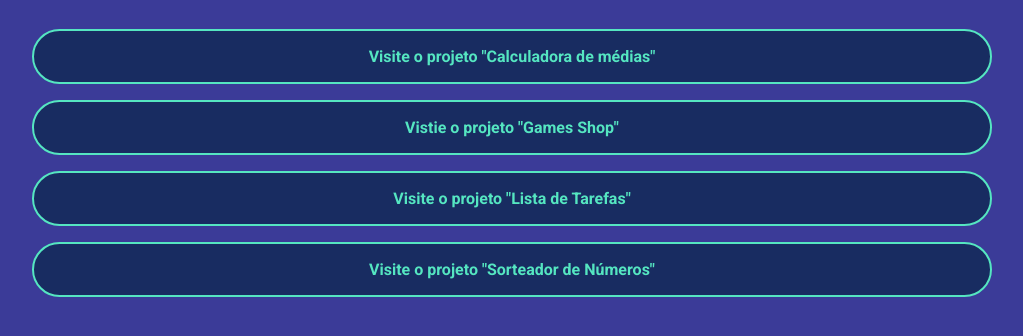
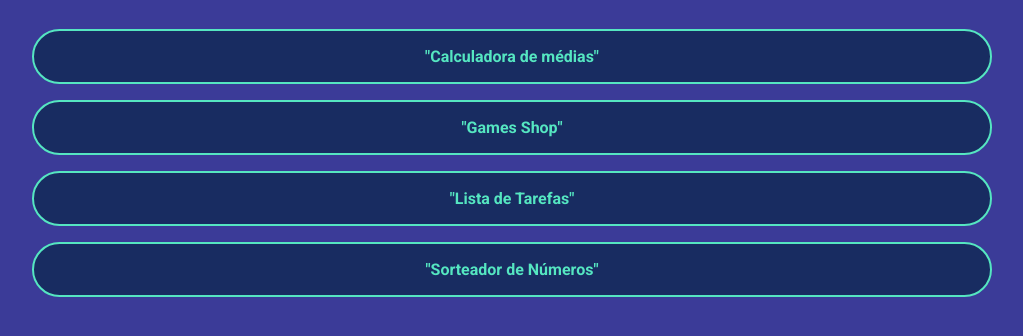
Before and after one commit to OVictorNicolini/-professional_presentation, a website: page index.html in a window 1280 px wide. Shown: the part 386-722 px from the top of the page, without its empty margins (128-1151 px from the left). Drawn offline with Linux system fonts and the light colour scheme.

Commit message:
alterando nomenclatura

```diff
--- a/index.html
+++ b/index.html
@@ -49,22 +49,22 @@
             <ul class="projects-list">
                 <li class="projects-list-item">
                     <a href="https://victor-projeto-calculadora-de-medias.vercel.app/">
-                        Visite o projeto "Calculadora de médias"
+                        "Calculadora de médias"
                     </a>
                 </li>
                 <li class="projects-list-item">
                     <a href="https://site-gamesshop-kappa-smoky.vercel.app/">
-                        Vistie o projeto "Games Shop"
+                        "Games Shop"
                     </a>
                 </li>
                 <li class="projects-list-item">
                     <a href="https://lista-de-tarefas-ebac-victor-nicolini.vercel.app/">
-                        Visite o projeto "Lista de Tarefas"
+                        "Lista de Tarefas"
                     </a>
                 </li>
                 <li class="projects-list-item">
                     <a href="https://sorteador-grunt-victor.vercel.app/">
-                        Visite o projeto "Sorteador de Números"
+                        "Sorteador de Números"
                     </a>
                 </li>
             </ul>
```
